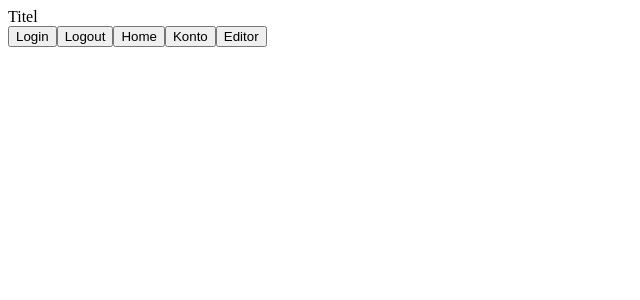
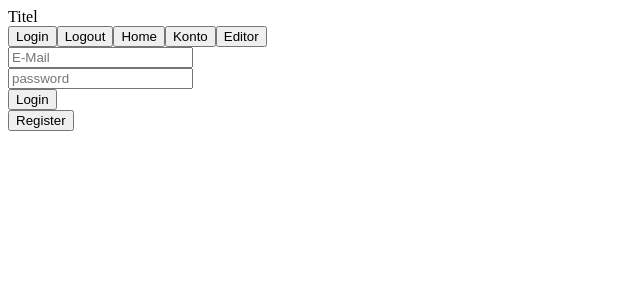
Before and after one commit to sengsei/nf-capstone, a React (Create React App) app in the folder frontend/: page /login in a window 1280 px wide. Shown: the top 300 px of the page, without its empty margins (0-640 px from the left). Built offline with nearby package versions, Linux system fonts and the light colour scheme.

Commit message:
login works

```diff
--- a/frontend/src/App.tsx
+++ b/frontend/src/App.tsx
@@ -7,6 +7,8 @@ import EditorMenue from "./components/EditorMenue";
 import TrueFalseEditor from "./components/TrueFalseEditor";
 import EditorCategories from "./components/EditorCategories";
 import TriviaTrueFalse from "./components/TriviaTrueFalse";
+import Login from "./components/Login";
+import Register from "./components/Register";
 
 
 function App() {
@@ -23,6 +25,8 @@ function App() {
                     <Route path={'/truefalseedit'} element={<TrueFalseEditor/>}/>
                     <Route path={'/editorcategories'} element={<EditorCategories/>}/>
                     <Route path={'/questions/trivia-tf'} element={<TriviaTrueFalse/>}/>
+                    <Route path={'/login'} element={<Login/>}/>
+                    <Route path={'/register'} element={<Register/>}/>
                 </Routes>
             </BrowserRouter>
         </div>
--- a/frontend/src/components/Header.tsx
+++ b/frontend/src/components/Header.tsx
@@ -11,7 +11,7 @@ export default function Header() {
     return(
         <div>
             <div>Titel</div>
-            <button>Login</button>
+            <button onClick={() => routeToPath('login')}>Login</button>
             <button>Logout</button>
             <button onClick={() => routeToPath('categories')}>Home</button>
             <button>Konto</button>
--- /dev/null
+++ b/frontend/src/components/Login.tsx
@@ -0,0 +1,43 @@
+import {useState} from "react";
+import {useNavigate} from "react-router-dom";
+
+export default function Login(){
+
+    const [email, setEmail] = useState("")
+    const [password, setPassword] = useState("")
+    const navigate = useNavigate();
+
+    const login = () => {
+        fetch(`${process.env.REACT_APP_BASE_URL}/api/users/login`, {
+            method: "POST",
+            body: JSON.stringify({
+                "username": email,
+                "password": password
+            }),
+            headers: {
+                "Content-Type": "application/json"
+            }
+        })
+            .then(response => {
+                return response.text()
+            })
+            .then((responseBody: string) => {
+                localStorage.setItem("token", responseBody)
+                navigate("/")
+            })
+    }
+
+    const routeToPath = (where: string) => {
+        navigate("/"+where)
+    }
+
+    return(
+        <div>
+            <input type={"text"} placeholder={"E-Mail"} value={email} onChange={e => setEmail(e.target.value)}/><br/>
+            <input type={"password"} placeholder={"password"} value={password} onChange={e => setPassword(e.target.value)}/><br/>
+            <button onClick={login}>Login</button>
+            <br/>
+            <button onClick={() => routeToPath("register")}>Register</button>
+        </div>
+    )
+}
--- /dev/null
+++ b/frontend/src/components/Register.tsx
@@ -0,0 +1,7 @@
+
+export default function Register(){
+
+    return(
+        <div></div>
+    )
+}
```
